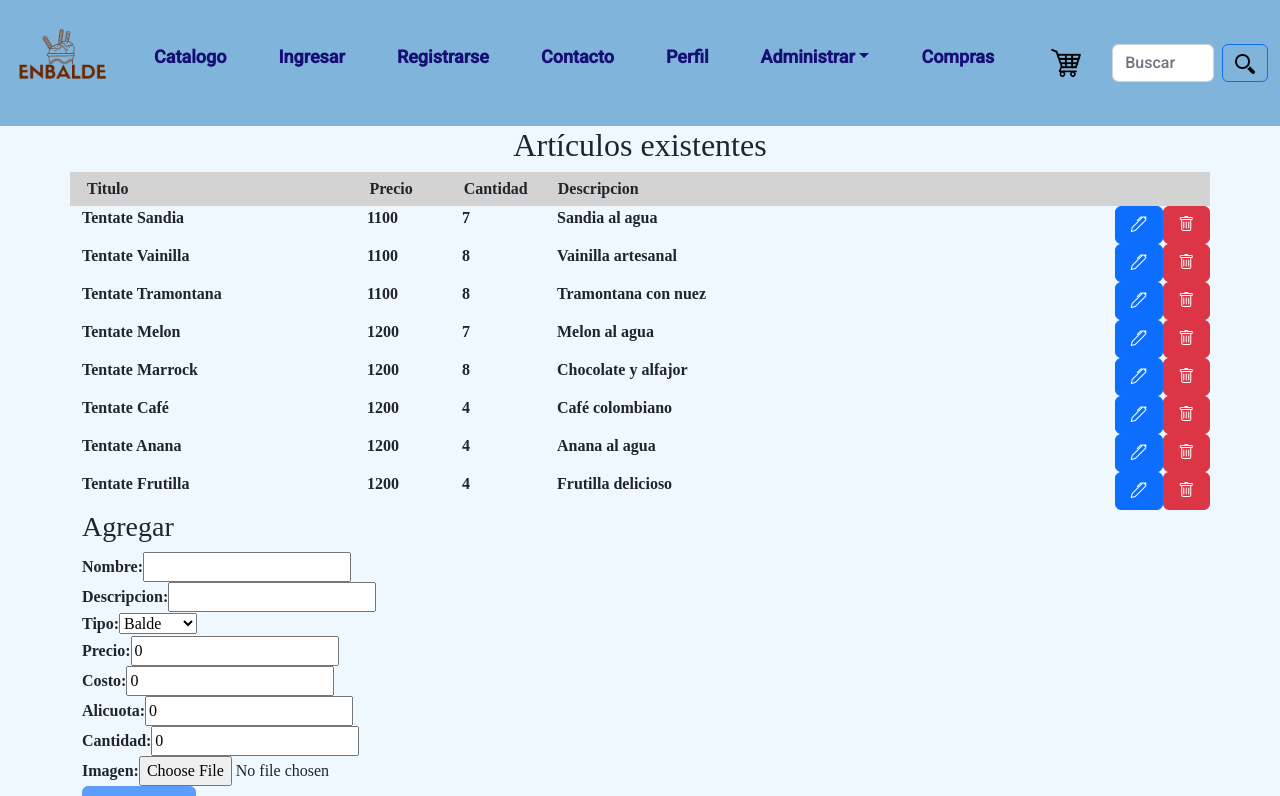
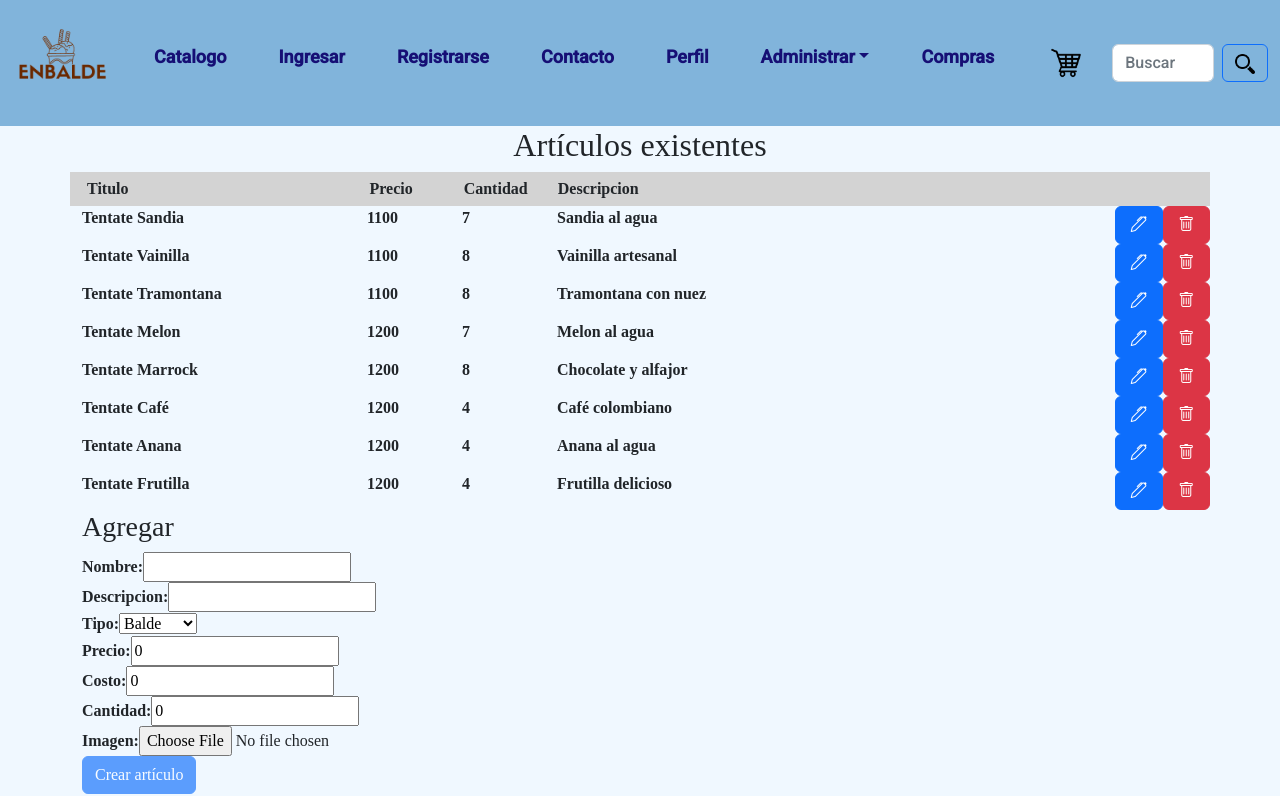
Before and after one commit to NataliaAlvarezIspc/proyecto-ispc-ecommerce, an Angular app in the folder front-end/enbalde/: page /dashboard in a window 1280 px wide. Shown: the top 796 px of the page. Built offline with nearby package versions, Linux system fonts and the light colour scheme.

Commit message:
quitar alicuota

```diff
--- a/front-end/enbalde/src/app/pages/dashboard/dashboard.component.html
+++ b/front-end/enbalde/src/app/pages/dashboard/dashboard.component.html
@@ -50,12 +50,8 @@
           <input id="costo" name="costo" type="number" formControlName="costo" required>
         </div>
         <div>
-          <label for="alicuota">Alicuota: </label>
-          <input id="alicuota" name="alicuota" type="number" formControlName="alicuota" required>
-        </div>
-        <div>
           <label for="cantidad">Cantidad: </label>
-          <input id="cantidad" name="cantidad" type="number" formControlName="alicuota" required>
+          <input id="cantidad" name="cantidad" type="number" formControlName="cantidad" required>
         </div>
         <div>
           <label for="imagen">Imagen: </label>
--- a/front-end/enbalde/src/app/pages/dashboard/dashboard.component.ts
+++ b/front-end/enbalde/src/app/pages/dashboard/dashboard.component.ts
@@ -29,7 +29,6 @@ export class DashboardComponent {
       tipo: [0, [Validators.required]],
       precio: [0, [Validators.required, Validators.min(0)]],
       costo: [0, [Validators.required, Validators.min(0)]],
-      alicuota: [0, [Validators.required, Validators.min(0)]],
       cantidad: [0, [Validators.required, Validators.min(0)]],
       imagen: [""]
     });
@@ -49,7 +48,7 @@ export class DashboardComponent {
   }
 
   crear(value: any) {
-    if (this.productosService.crearProducto(value.nombre, value.descripcion, value.tipo, value.precio, value.cantidad, value.costo, value.alicuota, value.imagen)) {
+    if (this.productosService.crearProducto(value.nombre, value.descripcion, value.tipo, value.precio, value.cantidad, value.costo, value.imagen)) {
       alert(`Artículo ${value.nombre} creado correctamente`);
     }
     else {
--- a/front-end/enbalde/src/app/productos.service.ts
+++ b/front-end/enbalde/src/app/productos.service.ts
@@ -24,7 +24,7 @@ export class ProductosService {
     return true;
   }
 
-  crearProducto(nombre: string, descripcion: string, tipo: number, precio: number, cantidad: number, costo: number, alicuota: number, imagen: string): boolean {
+  crearProducto(nombre: string, descripcion: string, tipo: number, precio: number, cantidad: number, costo: number, imagen: string): boolean {
     return true;
   }
 
```
